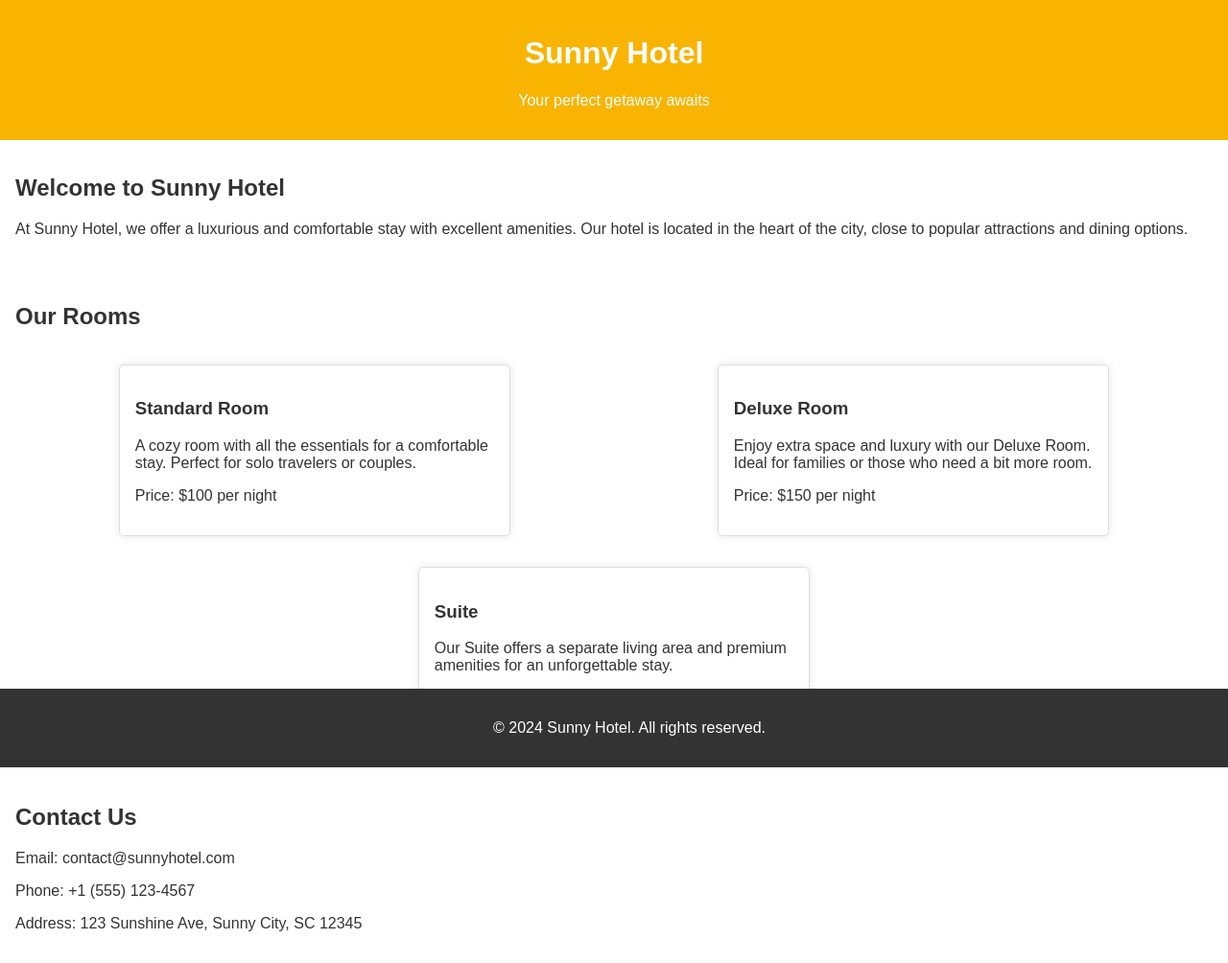
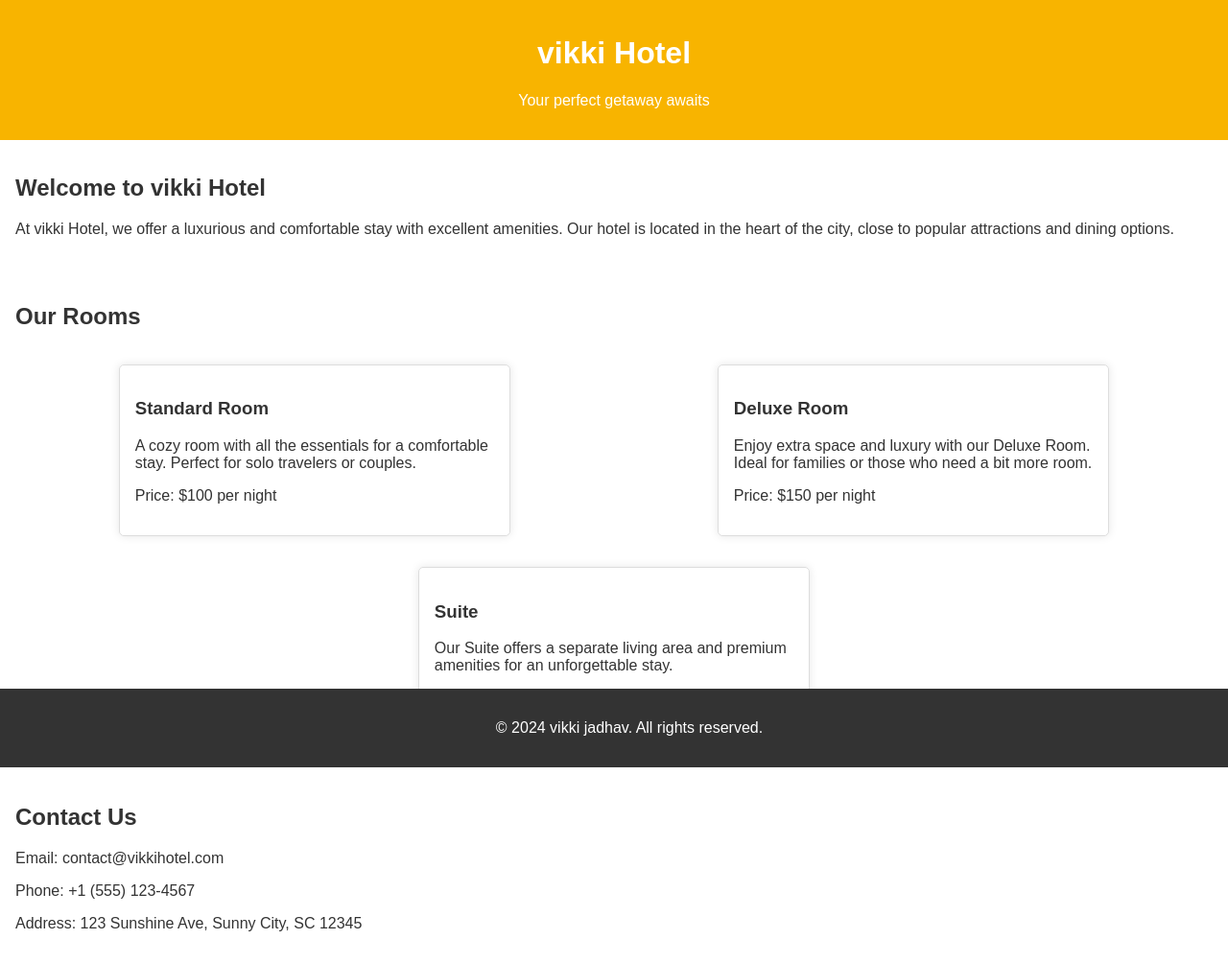
Before and after one commit to vikrantjadhav07/Hotel-webpage, a plain HTML site: page index.html in a window 1280 px wide. Shown: the whole page at 96% size. Drawn offline with Linux system fonts and the light colour scheme.

Commit message:
Update index.html

```diff
--- a/index.html
+++ b/index.html
@@ -46,13 +46,13 @@
 </head>
 <body>
     <header>
-        <h1>Sunny Hotel</h1>
+        <h1>vikki Hotel</h1>
         <p>Your perfect getaway awaits</p>
     </header>
 
     <section>
-        <h2>Welcome to Sunny Hotel</h2>
-        <p>At Sunny Hotel, we offer a luxurious and comfortable stay with excellent amenities. Our hotel is located in the heart of the city, close to popular attractions and dining options.</p>
+        <h2>Welcome to vikki Hotel</h2>
+        <p>At vikki Hotel, we offer a luxurious and comfortable stay with excellent amenities. Our hotel is located in the heart of the city, close to popular attractions and dining options.</p>
     </section>
 
     <section>
@@ -78,13 +78,13 @@
 
     <section>
         <h2>Contact Us</h2>
-        <p>Email: contact@sunnyhotel.com</p>
+        <p>Email: contact@vikkihotel.com</p>
         <p>Phone: +1 (555) 123-4567</p>
         <p>Address: 123 Sunshine Ave, Sunny City, SC 12345</p>
     </section>
 
     <footer>
-        <p>&copy; 2024 Sunny Hotel. All rights reserved.</p>
+        <p>&copy; 2024 vikki jadhav. All rights reserved.</p>
     </footer>
 </body>
 </html>
```
